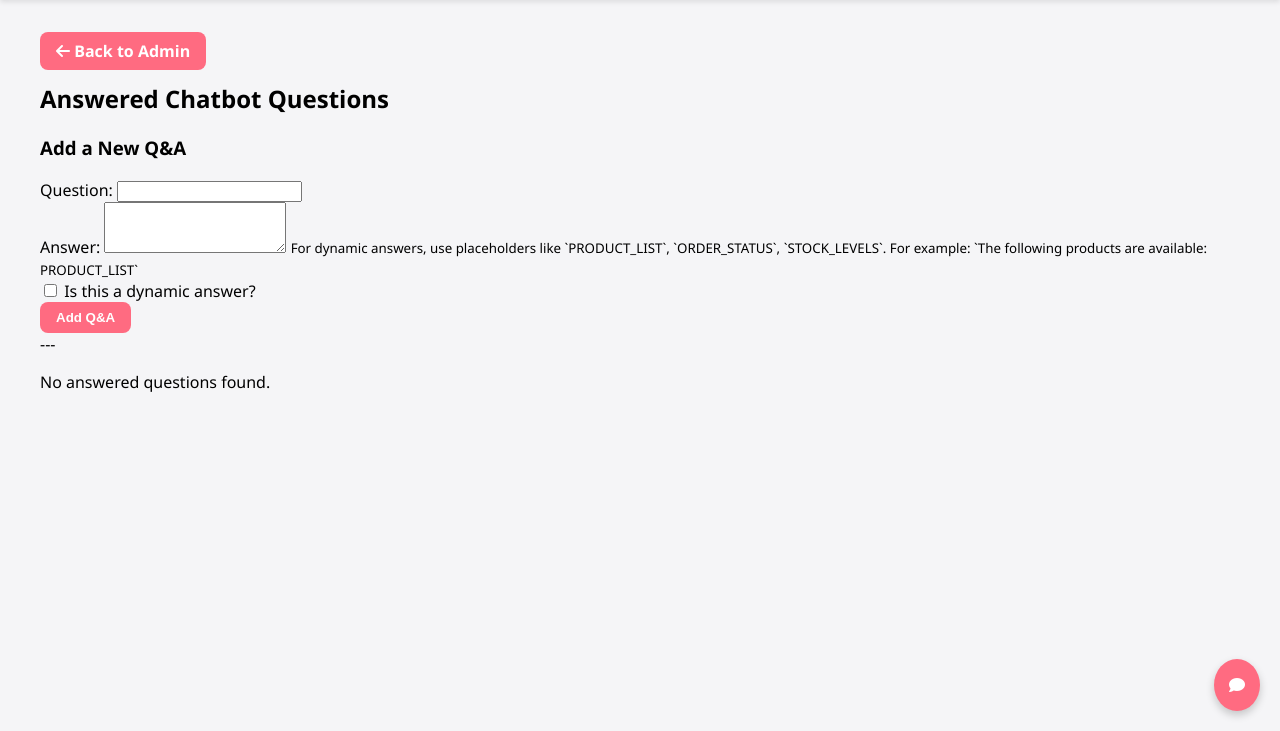
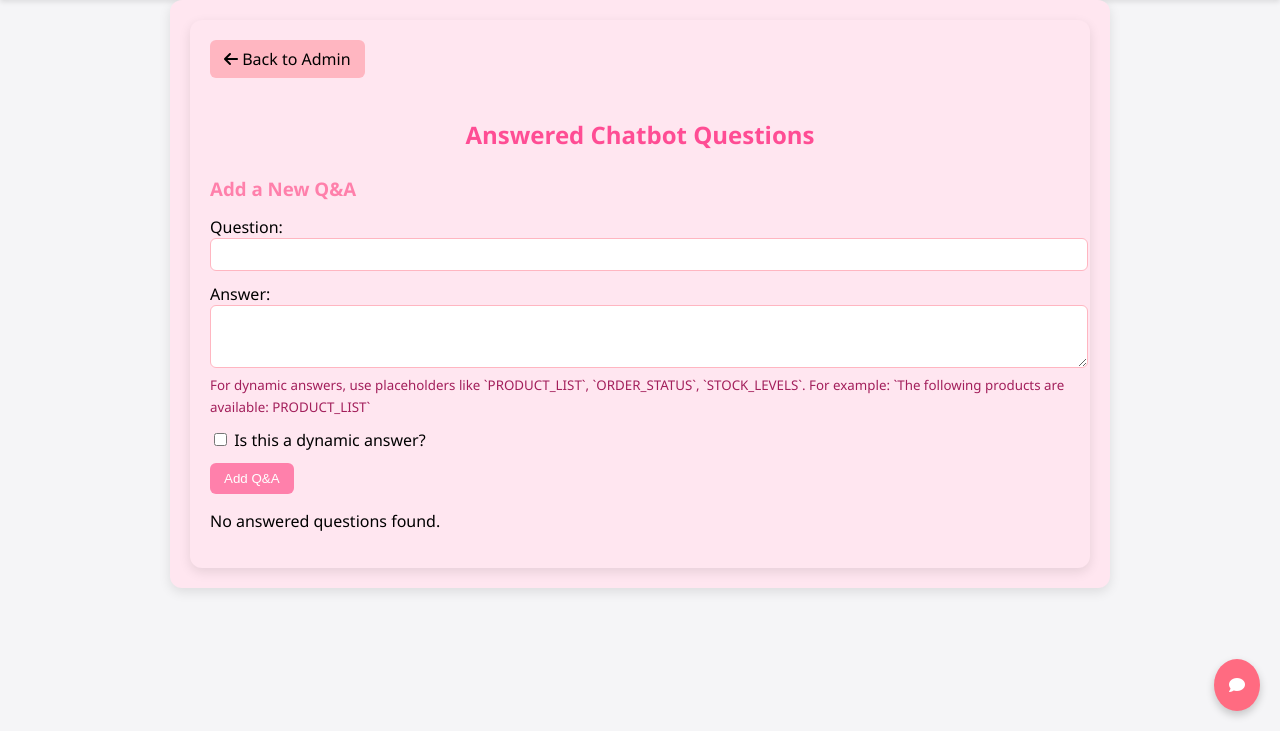
Before and after one commit to DipanwitSen/Product_works_22052204, a Flask app: template templates/answered_questions.html in a window 1280 px wide. Shown: the part 69-800 px from the top of the page. Run offline with Flask 3, Linux system fonts and the light colour scheme; the template is opened without the code that fills it, so the values that code supplies are empty.

Commit message:
Update answered_questions.html

```diff
--- a/templates/answered_questions.html
+++ b/templates/answered_questions.html
@@ -1,4 +1,109 @@
-{% extends 'base.html' %} {% block content %}
+{% extends 'base.html' %}
+{% block content %}
+<style>
+  .container {
+    max-width: 900px;
+    margin: auto;
+    padding: 20px;
+    background: #ffe6f0; /* light pink background */
+    border-radius: 12px;
+    box-shadow: 0 4px 12px rgba(0,0,0,0.1);
+  }
+
+  h2 {
+    color: #ff4d94; /* dark pink header */
+    text-align: center;
+    margin-bottom: 25px;
+  }
+
+  h3 {
+    color: #ff80ab;
+    margin-bottom: 15px;
+  }
+
+  .btn {
+    padding: 8px 14px;
+    border-radius: 6px;
+    text-decoration: none;
+    font-weight: 500;
+    transition: 0.3s;
+  }
+
+  .back-btn {
+    background: #ffb6c1;
+    color: black;
+    display: inline-block;
+    margin-bottom: 20px;
+  }
+  .back-btn:hover {
+    background: #ff99b6;
+  }
+
+  .btn-primary {
+    background: #ff80ab;
+    color: white;
+    border: none;
+    cursor: pointer;
+  }
+  .btn-primary:hover {
+    background: #ff4d94;
+  }
+
+  .btn-danger {
+    background: #ff5c7a;
+    color: white;
+    border: none;
+    cursor: pointer;
+  }
+  .btn-danger:hover {
+    background: #ff1f62;
+  }
+
+  form {
+    margin-bottom: 15px;
+  }
+
+  .form-group {
+    margin-bottom: 12px;
+  }
+
+  input.form-control, textarea.form-control {
+    width: 100%;
+    padding: 8px;
+    border-radius: 6px;
+    border: 1px solid #ffb6c1;
+  }
+
+  table {
+    width: 100%;
+    border-collapse: collapse;
+    margin-top: 15px;
+  }
+
+  th, td {
+    padding: 12px;
+    border: 1px solid #ffb6c1;
+    text-align: left;
+  }
+
+  th {
+    background: #ffc1e3;
+    color: #4d0033;
+  }
+
+  tbody tr:nth-child(even) {
+    background: #ffe6f0;
+  }
+
+  tbody tr:hover {
+    background: #ffd1e3;
+  }
+
+  small.form-text {
+    color: #a31f5b;
+  }
+</style>
+
 <div class="container">
   <a href="{{ url_for('admin') }}" class="btn back-btn">
     <i class="fa fa-arrow-left"></i> Back to Admin
@@ -54,7 +159,8 @@
       <button type="submit" class="btn btn-primary">Add Q&A</button>
     </form>
   </div>
-  --- {% if questions %}
+
+  {% if questions %}
   <div style="text-align: right; margin-bottom: 10px">
     <form
       action="{{ url_for('delete_all_answered_questions') }}"
@@ -64,6 +170,7 @@
       <button type="submit" class="btn btn-danger">Delete All</button>
     </form>
   </div>
+
   <table>
     <thead>
       <tr>
@@ -94,6 +201,7 @@
   <p>No answered questions found.</p>
   {% endif %}
 </div>
+
 <script>
   function toggleSqlInput() {
     var checkbox = document.getElementById("is_dynamic");
```
